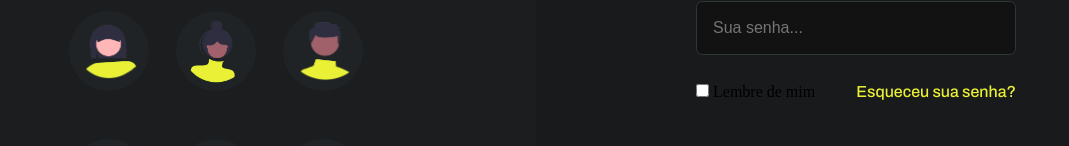
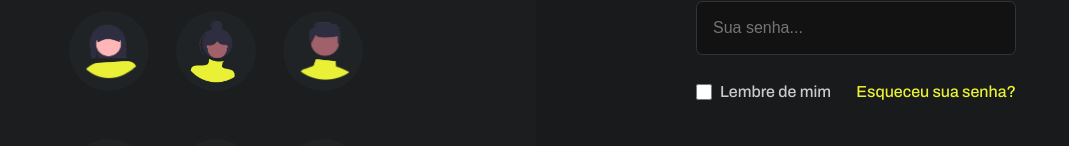
Before and after one commit to 12Gustavo21/login-page, a plain HTML site: page index.html in a window 1280 px wide. Shown: the part 365-511 px from the top of the page, without its empty margins (104-1173 px from the left). Drawn offline with Linux system fonts and the light colour scheme.

Commit message:
style: change class name

```diff
--- a/index.html
+++ b/index.html
@@ -87,7 +87,7 @@
             </div>
             <div class="remember-container">
               <div class="remember">
-                <div class="radio-box">
+                <div class="check-box">
                   <input type="checkbox" name="remember" id="remember">
                   <label for="remember">Lembre de mim</label>
                 </div>
```
